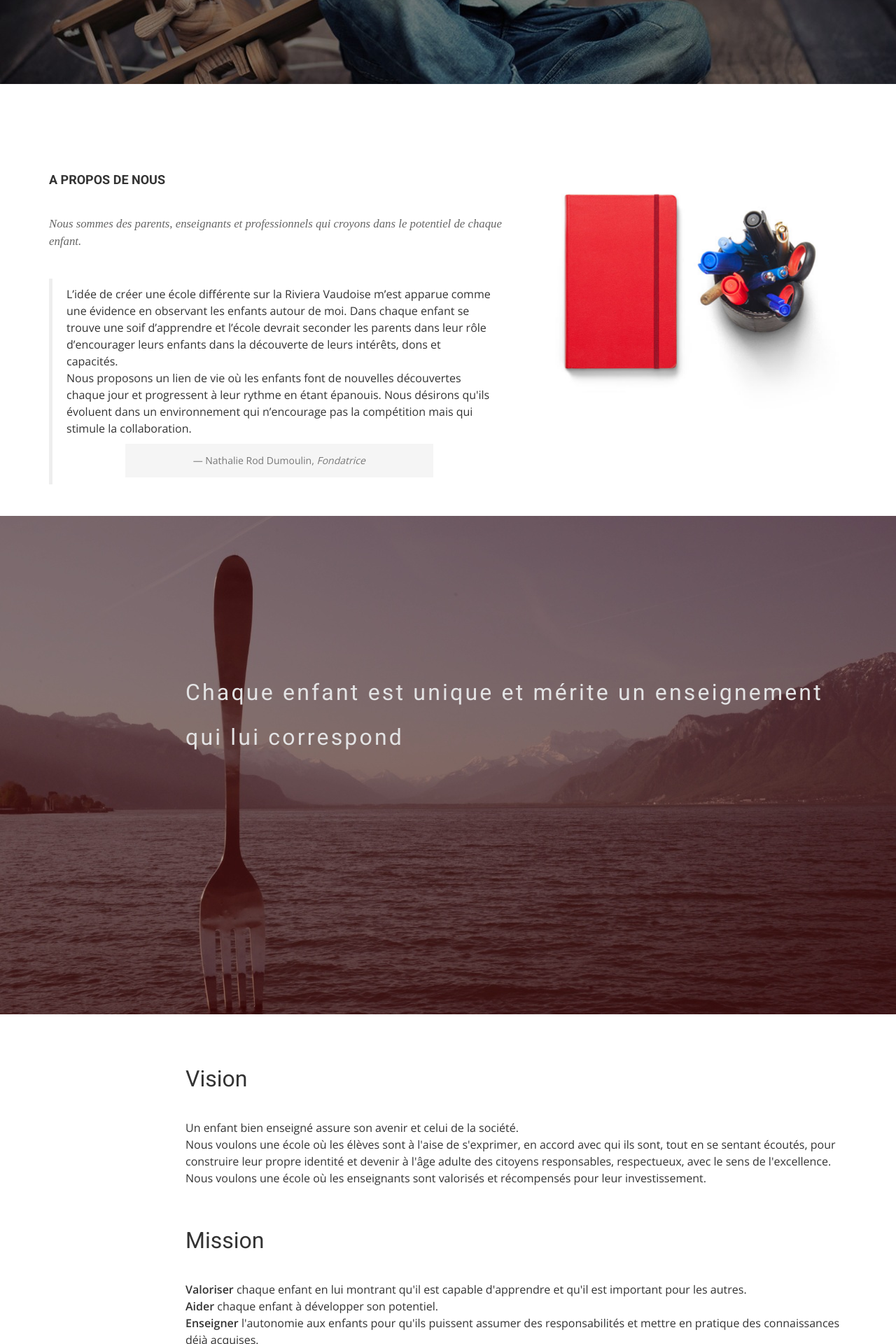
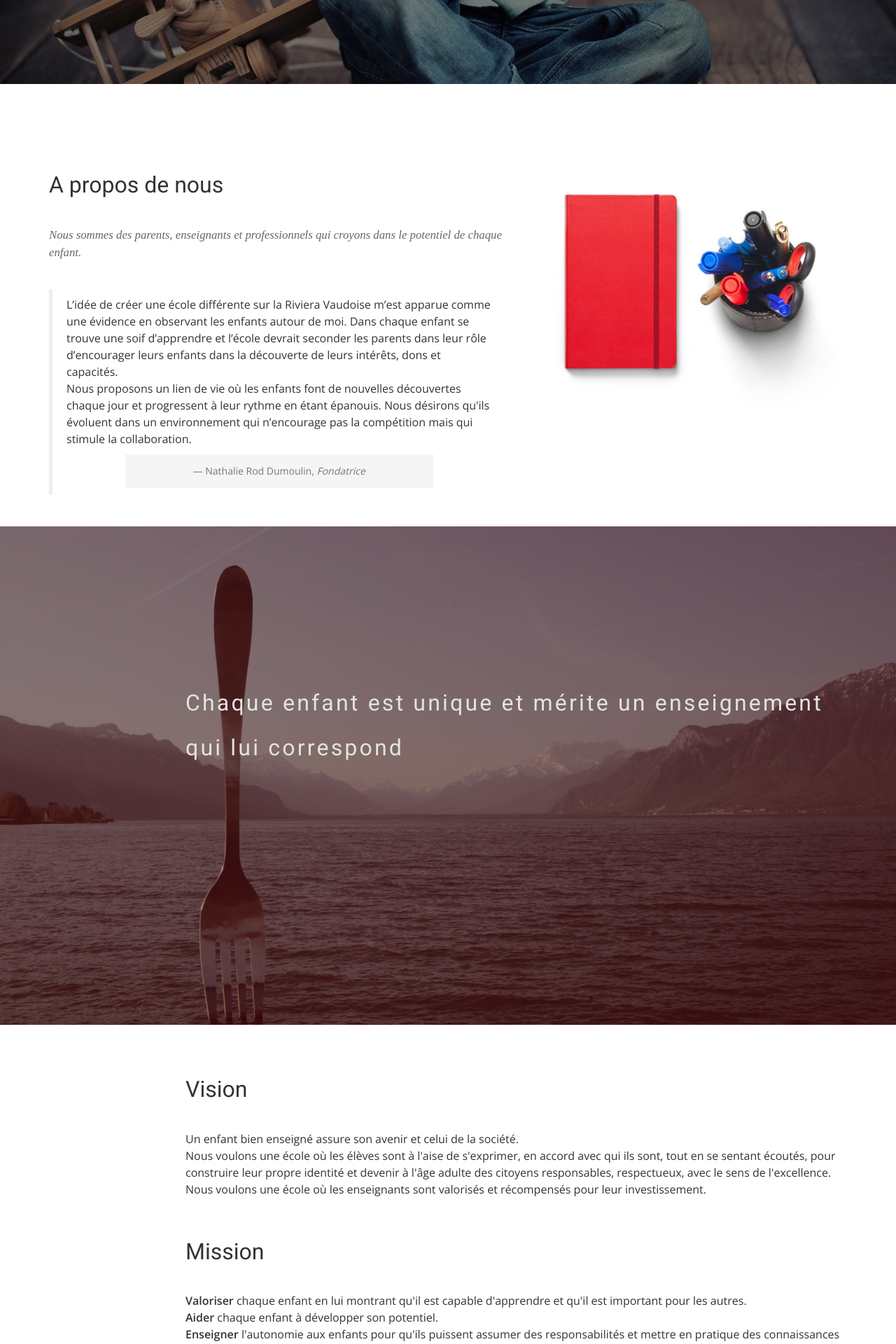
Before and after one commit to midjoule/lifeschool, a Jekyll site: the page built from index.html, in a window 1280 px wide. Shown: the part 737-2657 px from the top of the page at 70% size. Built offline with Jekyll 4.4.1, drawn with Linux system fonts in a browser that asks for light colours; nearby versions of some CDN libraries; some web fonts are replaced.

Commit message:
Update airspace.css

```diff
--- a/css/airspace.css
+++ b/css/airspace.css
@@ -61,13 +61,7 @@ a:active {
 .section-title {
   margin-bottom: 40px;
 }
-.section-title h2 {
-  text-transform: uppercase;
-  font-size: large;
-  font-weight: 600;
-  white-space: normal;
-  margin-top: 50px;
-}
+
 .section-title p {
   font-family: 'Volkhov', serif;
   font-style: italic;
```
